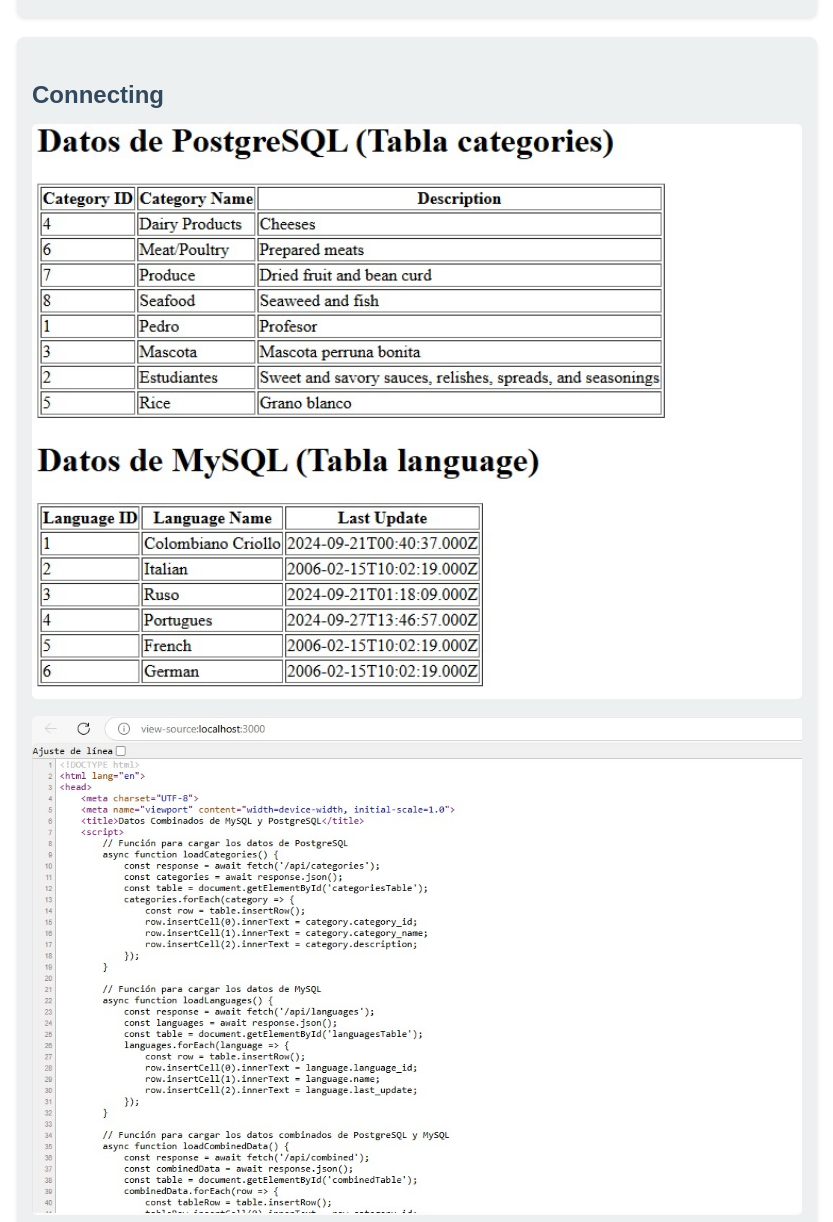
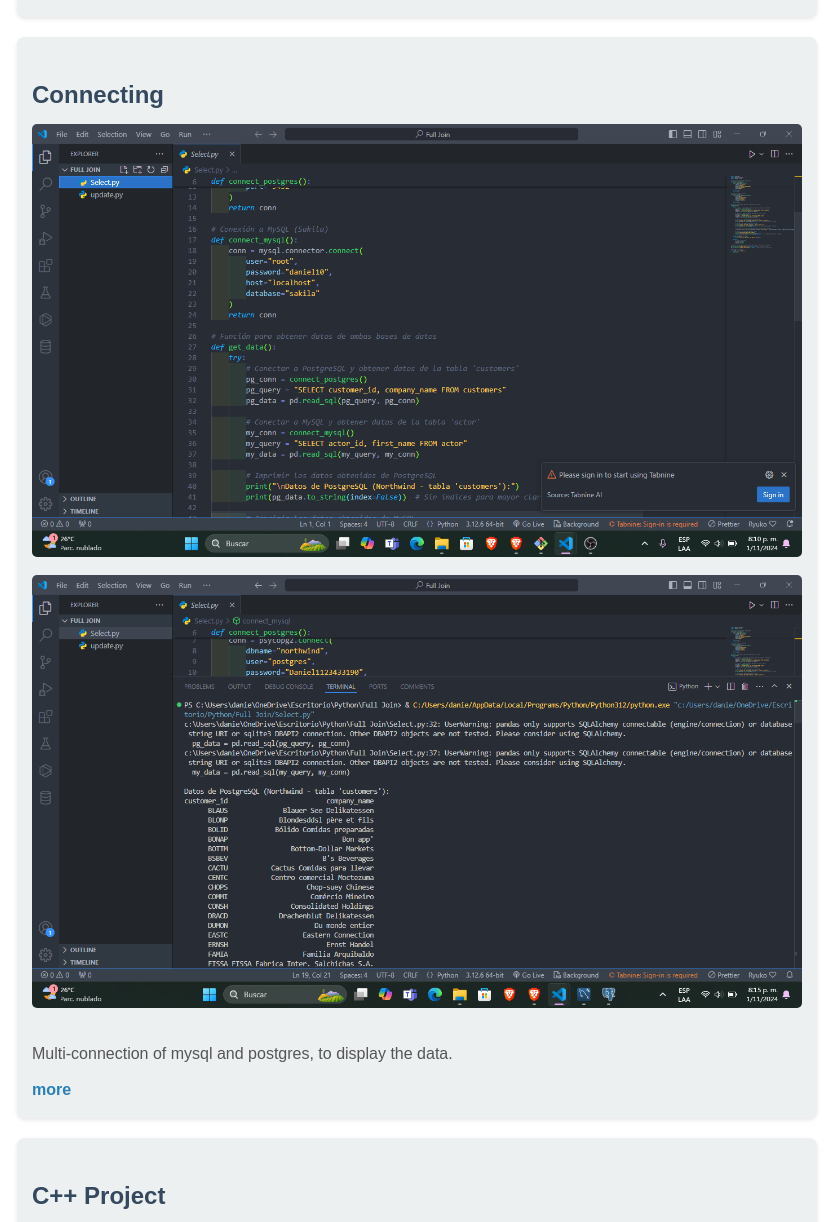
Before and after one commit to TornadoXZ/Portafolio, a plain HTML site: page index.html in a window 1280 px wide. Shown: the part 1210-2432 px from the top of the page, without its empty margins (223-1056 px from the left). Drawn offline with Linux system fonts and the light colour scheme.

Commit message:
New Version

```diff
--- a/index.html
+++ b/index.html
@@ -30,8 +30,8 @@
         </div>
         <div class="project">
             <h3>Connecting</h3>
-            <img src="img/WhatsApp Image 2024-11-01 at 11.19.57 AM.jpeg" alt="">
-            <img src="img/WhatsApp Image 2024-11-01 at 11.23.31 AM.jpeg" alt="">
+            <img src="img/Captura de pantalla 2024-11-01 201033.png" alt="">
+            <img src="img/Captura de pantalla 2024-11-01 201533.png" alt="">
             <p>Multi-connection of mysql and postgres, to display the data.</p>
             <a href="#">more</a>
         </div>
```
Also changed, not shown: img/Captura de pantalla 2024-11-01 201033.png (added), img/Captura de pantalla 2024-11-01 201533.png (added), img/WhatsApp Image 2024-11-01 at 11.19.57 AM.jpeg (deleted), img/WhatsApp Image 2024-11-01 at 11.23.31 AM.jpeg (deleted).
